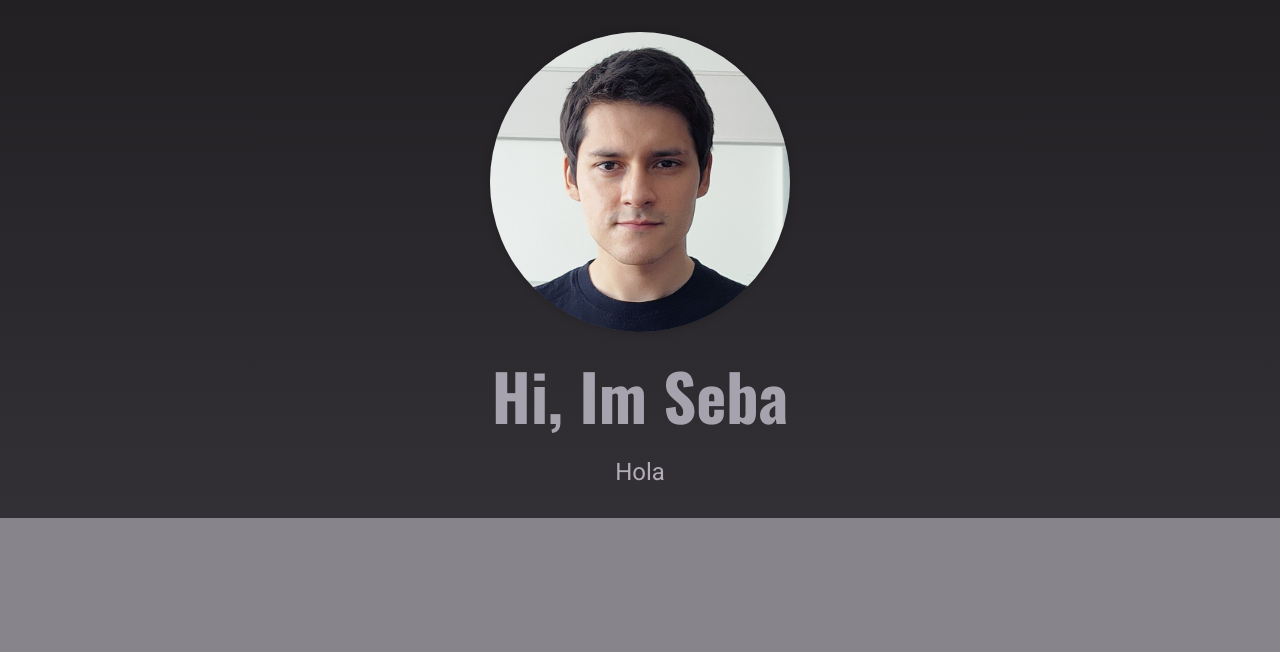
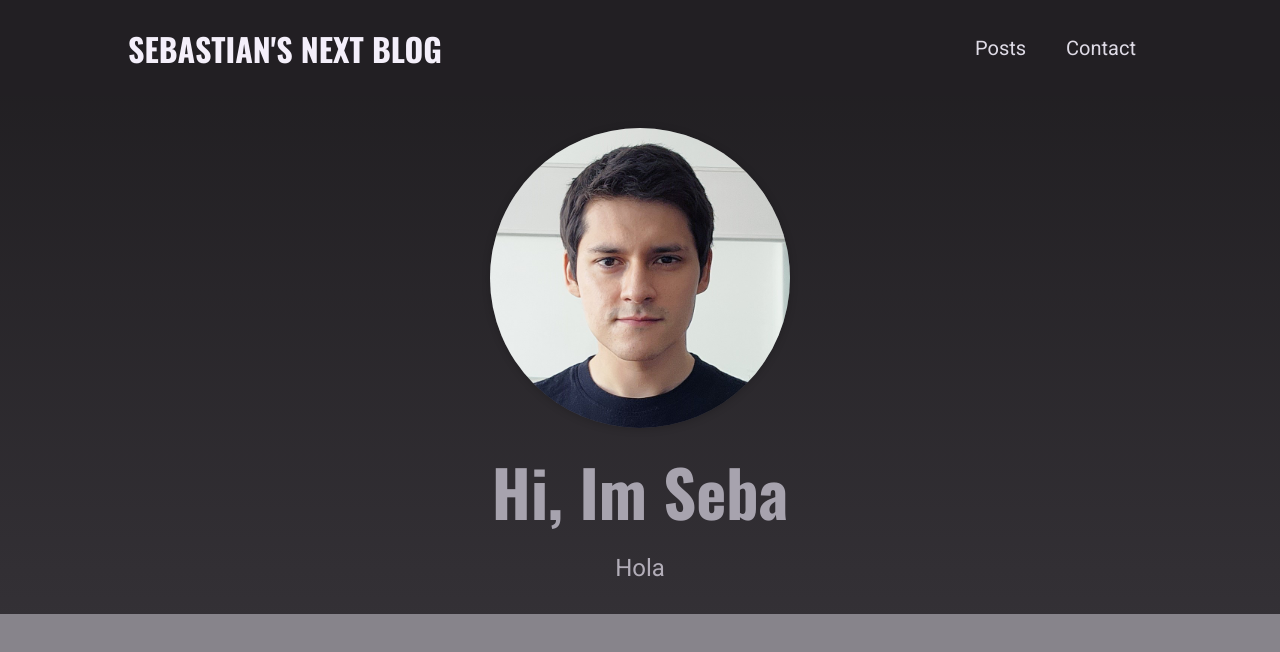
Before and after one commit to Vakarian-S/nextsjs-blog, a Next.js app: page / in a window 1280 px wide. Shown: the top 652 px of the page. Built offline with nearby package versions, Linux system fonts and the light colour scheme.

Commit message:
Main Navigation

```diff
--- /dev/null
+++ b/components/layout/layout.tsx
@@ -0,0 +1,13 @@
+import { Fragment } from "react";
+import MainNavigation from "./main-navigation";
+
+const Layout = (props: any) => {
+  return (
+    <Fragment>
+      <MainNavigation />
+      <main>{props.children}</main>
+    </Fragment>
+  );
+};
+
+export default Layout;
--- /dev/null
+++ b/components/layout/logo.module.scss
@@ -0,0 +1,13 @@
+.logo {
+  text-transform: uppercase;
+  font-size: var(--size-5);
+  font-weight: bold;
+  font-family: 'Oswald', sans-serif;
+  color: var(--color-grey-50);
+}
+
+@media (min-width: 768px) {
+  .logo {
+    font-size: var(--size-8);
+  }
+}
--- /dev/null
+++ b/components/layout/logo.tsx
@@ -0,0 +1,9 @@
+import classes from './logo.module.scss';
+
+const Logo = () => {
+  return (
+    <div className={classes.logo}>Sebastian&apos;s Next Blog</div>
+  );
+};
+
+export default Logo;
--- /dev/null
+++ b/components/layout/main-navigation.module.scss
@@ -0,0 +1,42 @@
+.header {
+  width: 100%;
+  height: 6rem;
+  background-color: var(--color-grey-900);
+  display: flex;
+  justify-content: space-between;
+  align-items: center;
+  padding: 0 10%;
+}
+
+.header ul {
+  list-style: none;
+  display: flex;
+  align-items: baseline;
+  margin: 0;
+  padding: 0;
+}
+
+.header li {
+  margin: 0 var(--size-4);
+}
+
+.header a {
+  color: var(--color-grey-100);
+  font-size: var(--size-4);
+}
+
+.header a:hover,
+.header a:active,
+.header a.active {
+  color: var(--color-grey-200);
+}
+
+@media (min-width: 768px) {
+  .header ul {
+    gap: 0.5rem;
+  }
+
+  .header a {
+    font-size: var(--size-5);
+  }
+}
--- /dev/null
+++ b/components/layout/main-navigation.tsx
@@ -0,0 +1,28 @@
+import Link from "next/link";
+import Logo from "./logo";
+
+import classes from './main-navigation.module.scss';
+
+const MainNavigation = () => {
+  return (
+    <header className={classes.header}>
+      <Link href={'/'}>
+        <a>
+          <Logo />
+        </a>
+      </Link>
+      <nav>
+        <ul>
+          <li>
+            <Link href={'/posts'}>Posts</Link>
+          </li>
+          <li>
+            <Link href={'/contact'}>Contact</Link>
+          </li>
+        </ul>
+      </nav>
+    </header>
+  );
+};
+
+export default MainNavigation;
--- a/pages/_app.tsx
+++ b/pages/_app.tsx
@@ -1,6 +1,11 @@
 import '../styles/globals.css';
 import type { AppProps } from 'next/app';
+import Layout from "../components/layout/layout";
 
 export default function App({ Component, pageProps }: AppProps) {
-  return <Component {...pageProps} />;
+  return (
+    <Layout>
+      <Component {...pageProps} />
+    </Layout>
+  );
 }
```
Also changed, not shown: components/layout/layout.module.scss (added).
